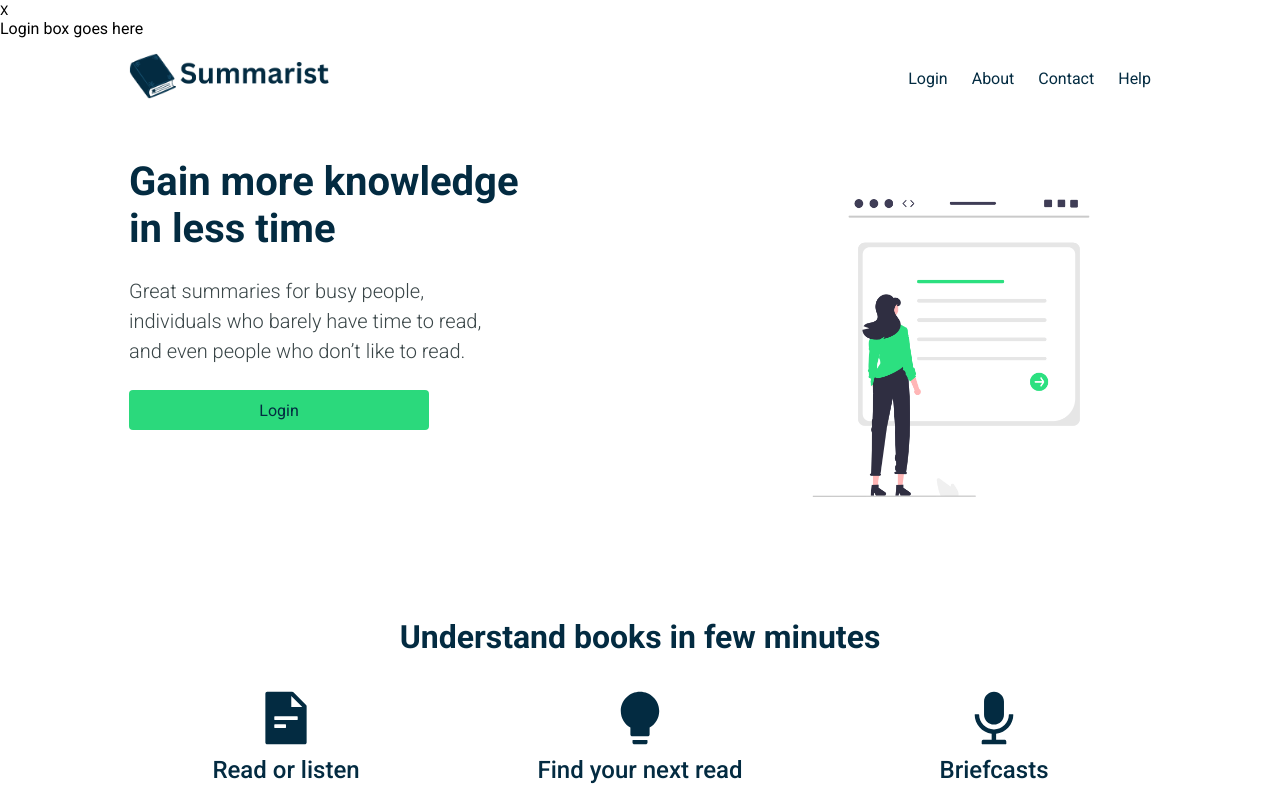
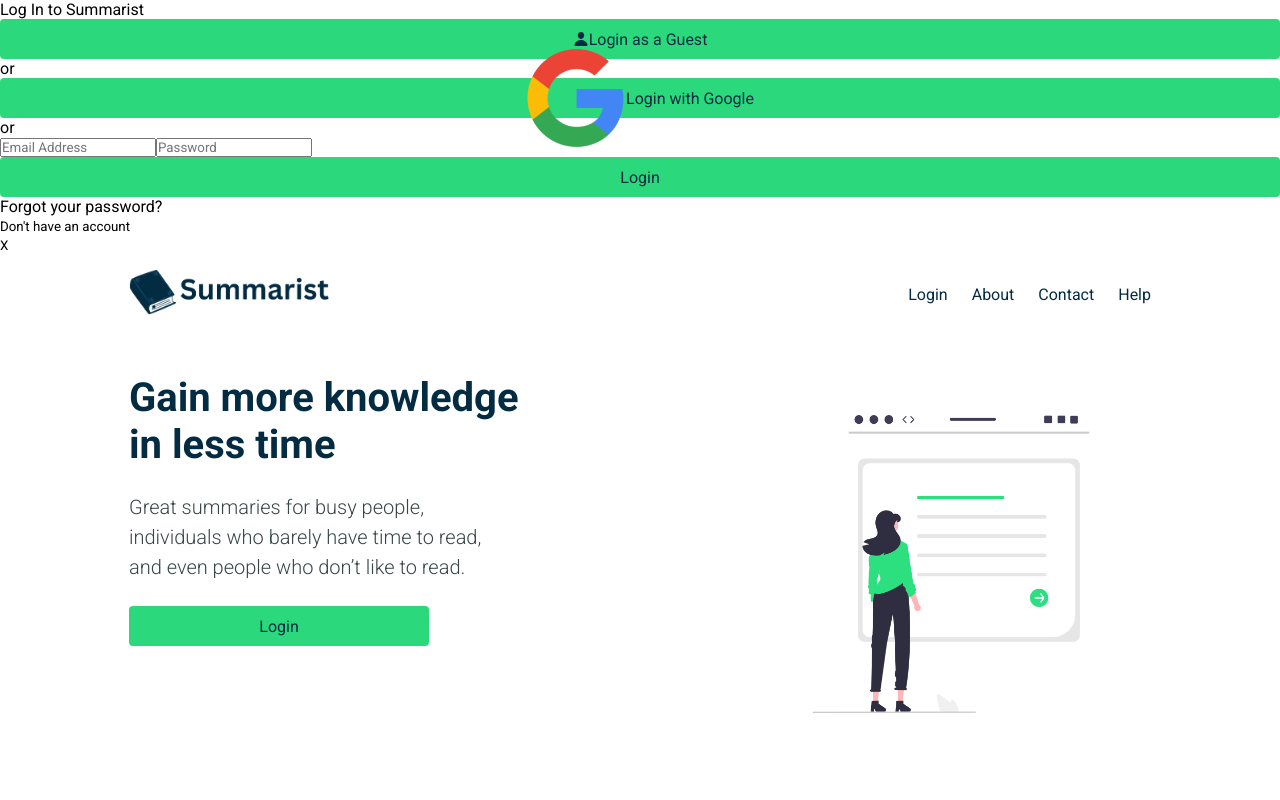
Before and after one commit to amande53/summarist, a Next.js app: page / in a window 1280 px wide. Both pictures are taken after a click on the item "Login". Shown: the top 800 px of the page. Built offline with nearby package versions, Linux system fonts and the light colour scheme.

Commit message:
Add login and sign up views to auth modal

```diff
--- a/app/components/AuthModal.tsx
+++ b/app/components/AuthModal.tsx
@@ -3,23 +3,69 @@
 import { useDispatch, useSelector } from "react-redux";
 import { AppDispatch, RootState } from "../Redux/store";
 import { closeModal } from "../Redux/slices/modalSlice";
+import { useState } from "react";
+import { IoPerson } from "react-icons/io5";
 
 export default function AuthModal() {
   const dispatch = useDispatch<AppDispatch>();
   const isOpen = useSelector((state: RootState) => state.modalSlice.isOpen);
+  const [newUser, setNewUser] = useState(false);
 
   if (!isOpen) return null;
 
   return (
-    <div className="auth__overlay">
-      <div className="auth__box">
+    <div className="auth">
+      <div className="auth__content">
+        <div className="auth__title">{newUser ? "Sign up" : "Log In"} to Summarist</div>
+        {!newUser && (
+          <>
+            <button className="btn guest__btn--wrapper">
+              <IoPerson /> Login as a Guest
+            </button>
+            <div>or</div>
+          </>
+        )}
+
+        <button className="btn google__btn--wrapper">
+          <img
+            alt="Google"
+            src="/assets/google.png"
+          />
+          {newUser ? "Sign up" : "Login"} with Google
+        </button>
+        <div>or</div>
+        <form
+          action=""
+          className="auth__main--form"
+        >
+          <input
+            type="email"
+            placeholder="Email Address"
+          />
+          <input
+            type="password"
+            placeholder="Password"
+          />
+          <button className="btn">{newUser ? "Sign Up" : "Login"}</button>
+        </form>
+      </div>
+      {!newUser && <div className="auth__forgot--password">Forgot your password?</div>}
+      <button
+        className="auth__switch--btn"
+        onClick={() => setNewUser(!newUser)}
+      >
+        {newUser ? "Already have an account?" : "Don't have an account"}
+      </button>
+      <div className="auth__close--btn">
         <button
           className="auth__close"
-          onClick={() => dispatch(closeModal())}
+          onClick={() => {
+            dispatch(closeModal());
+            setNewUser(false);
+          }}
         >
           X
         </button>
-        <p>Login box goes here</p>
       </div>
     </div>
   );
```
